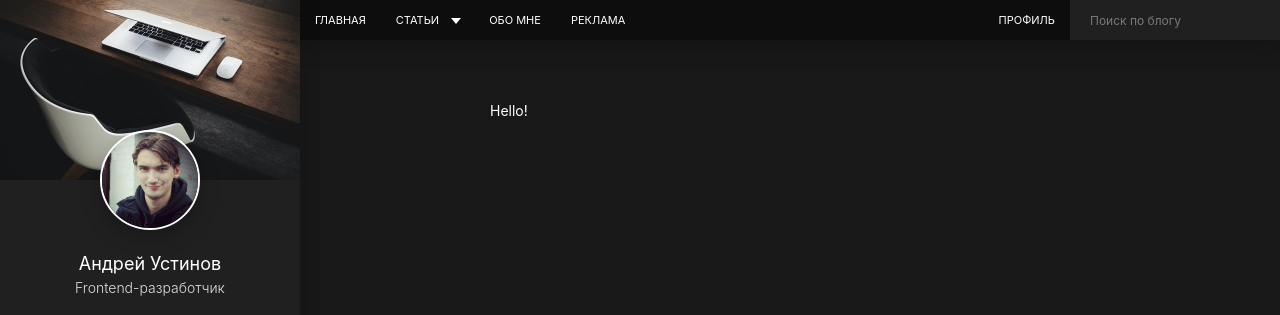
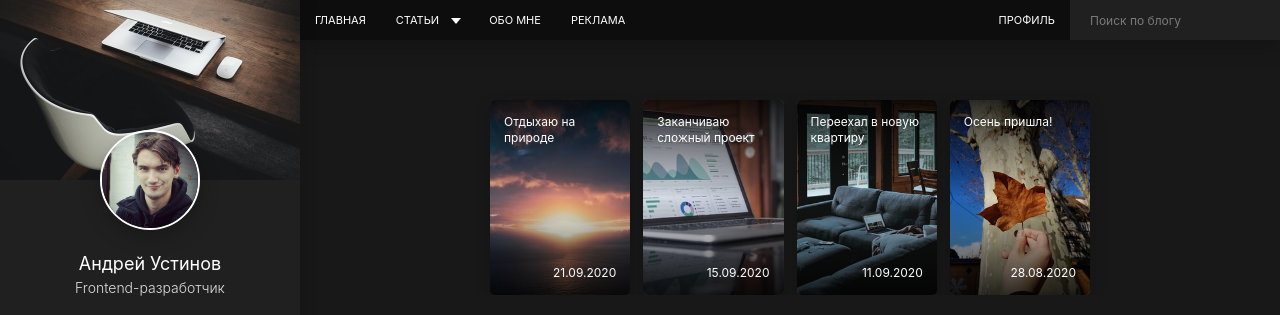
Before and after one commit to andryushque/personal-blog, a website: page src/index.html in a window 1280 px wide. Shown: the top 315 px of the page. Drawn offline with nearby package versions, Linux system fonts and the light colour scheme; files that its build step writes are made by us from their sources.

Commit message:
Create: stories section

```diff
--- /dev/null
+++ b/src/assets/scss/blocks/stories.scss
@@ -0,0 +1,80 @@
+.stories {
+  display: grid;
+  grid-template-columns: repeat(4, 1fr);
+  grid-template-rows: 19.5rem;
+  grid-column-gap: 1.3rem;
+
+  &__item {
+    position: relative;
+
+    border-radius: 0.5rem;
+    background-color: $secondary;
+    box-shadow: 0 5px 15px rgba($black, 0.2);
+    overflow: hidden;
+    cursor: pointer;
+
+    &:after {
+      content: "";
+      position: absolute;
+      top: 0;
+      left: 0;
+      z-index: 2;
+
+      display: block;
+      width: 100%;
+      height: 100%;
+
+      background-image: linear-gradient(
+        to bottom,
+        rgba($black, 0.8),
+        rgba($black, 0) 50%,
+        rgba($black, 0.8)
+      );
+    }
+
+    &:hover {
+      .stories__preview {
+        transform: scale(1.2);
+        transition-duration: 3s;
+      }
+    }
+  }
+
+  &__preview {
+    position: absolute;
+    top: 0;
+    left: 0;
+    z-index: 1;
+
+    display: block;
+    width: 100%;
+    height: 100%;
+    object-fit: cover;
+
+    transform: scale(1.05);
+    transition: transform 1s ease;
+  }
+
+  &__title,
+  &__date {
+    position: absolute;
+    left: 0;
+    z-index: 3;
+
+    width: 100%;
+    padding: 1.4rem;
+
+    font-size: 1.2rem;
+    line-height: 1.3;
+    color: $white;
+  }
+
+  &__title {
+    top: 0;
+  }
+
+  &__date {
+    bottom: 0;
+    text-align: right;
+  }
+}
--- a/src/assets/scss/style.scss
+++ b/src/assets/scss/style.scss
@@ -15,3 +15,4 @@
 @import "blocks/profile";
 @import "blocks/social";
 @import "blocks/buttons";
+@import "blocks/stories";
--- a/src/index.html
+++ b/src/index.html
@@ -3,4 +3,29 @@ layout: default
 title: Personal Blog | Home
 ---
 
-Hello!
+<div class="stories">
+  <div class="stories__item">
+    <img class="stories__preview" src="assets/images/stories/s-1.jpg" alt="Stories-1">
+    <div class="stories__title">Отдыхаю на природе</div>
+    <time class="stories__date" datetime="2020-09-21">21.09.2020</time>
+  </div>
+
+  <div class="stories__item">
+    <img class="stories__preview" src="assets/images/stories/s-2.jpg" alt="Stories-2">
+    <div class="stories__title">Заканчиваю сложный проект</div>
+    <time class="stories__date" datetime="2020-09-15">15.09.2020</time>
+  </div>
+
+  <div class="stories__item">
+    <img class="stories__preview" src="assets/images/stories/s-3.jpg" alt="Stories-3">
+    <div class="stories__title">Переехал в новую квартиру</div>
+    <time class="stories__date" datetime="2020-09-11">11.09.2020</time>
+  </div>
+
+  <div class="stories__item">
+    <img class="stories__preview" src="assets/images/stories/s-4.jpg" alt="Stories-4">
+    <div class="stories__title">Осень пришла!</div>
+    <time class="stories__date" datetime="2020-08-28">28.08.2020</time>
+  </div>
+</div>
+<!-- /.stories -->
```
Also changed, not shown: dist/assets/css/style.css, dist/assets/css/style.min.css, dist/assets/images/stories/s-1.jpg (added), dist/assets/images/stories/s-2.jpg (added), dist/assets/images/stories/s-3.jpg (added), dist/assets/images/stories/s-4.jpg (added), dist/index.html, src/assets/images/stories/s-1.jpg (added), src/assets/images/stories/s-2.jpg (added), src/assets/images/stories/s-3.jpg (added), src/assets/images/stories/s-4.jpg (added).
